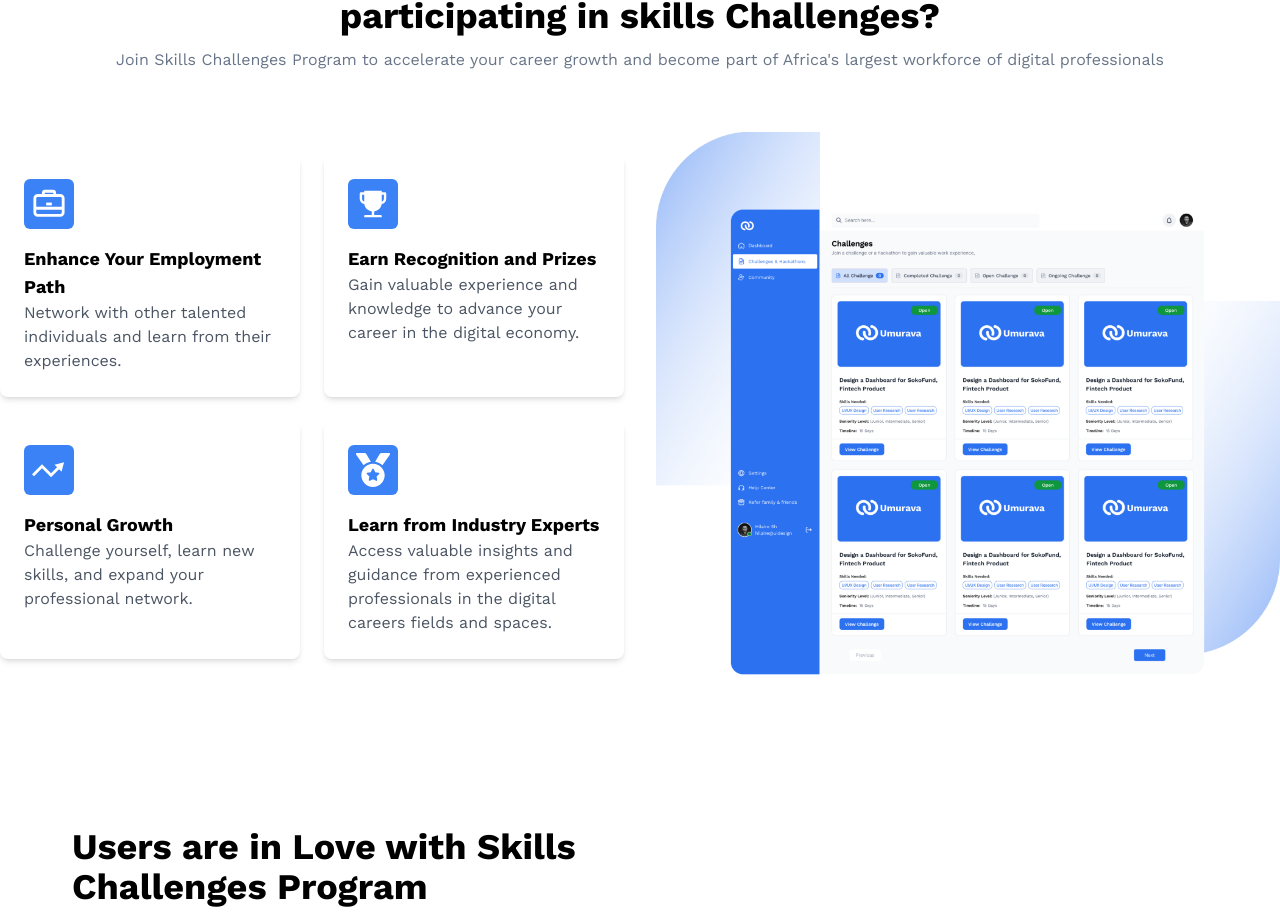
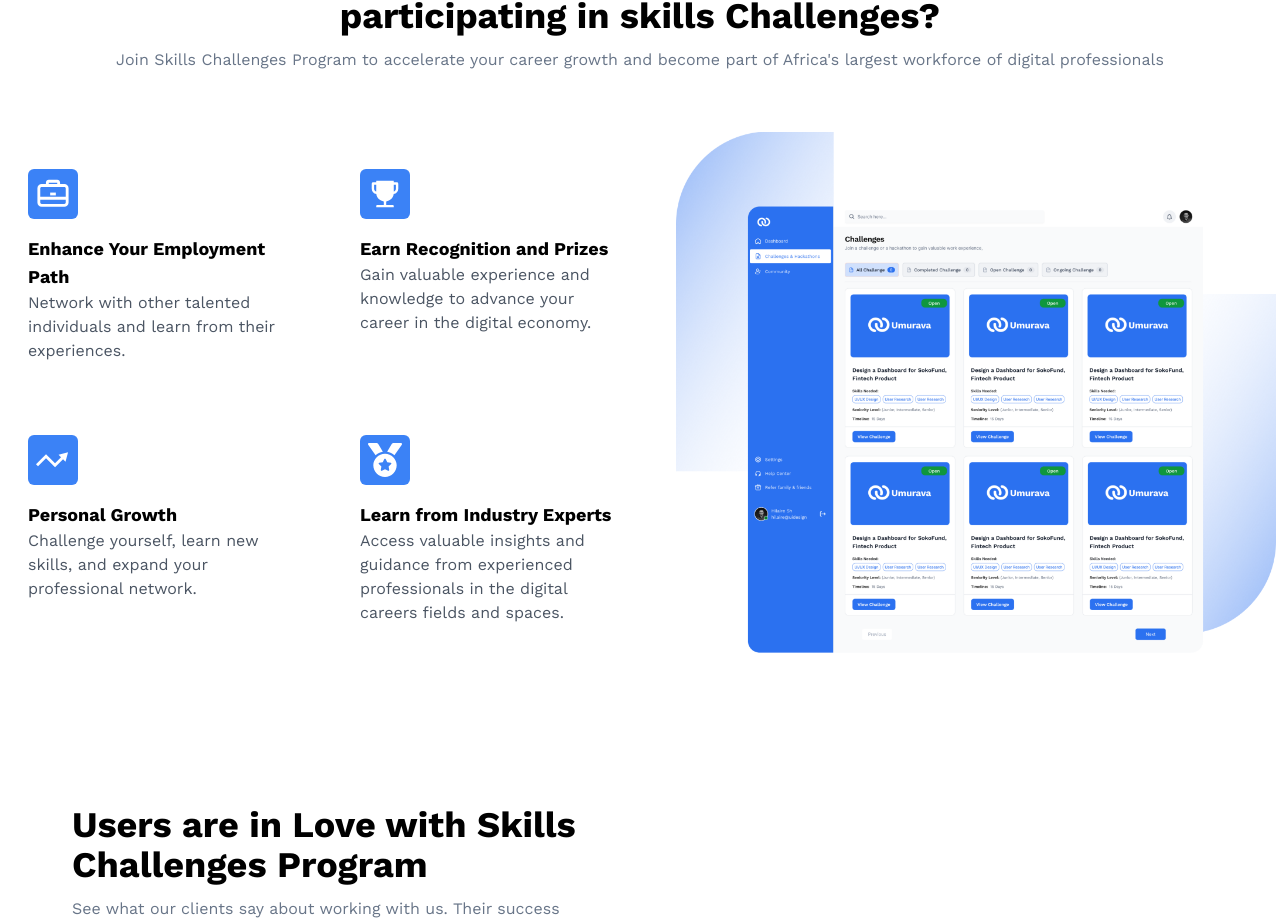
Before and after one commit to AbayoHJovin/Umurava, a Next.js app: page /landing in a window 1280 px wide. Shown: the part 3388-4310 px from the top of the page. Built offline with nearby package versions, Linux system fonts and the light colour scheme.

Commit message:
smalligs

```diff
--- a/src/app/landing/SkillsChallengeBenefits.tsx
+++ b/src/app/landing/SkillsChallengeBenefits.tsx
@@ -192,7 +192,7 @@ export default function SKillsChallengeBenefits() {
             {cardData.map((card) => (
               <div
                 key={card.id}
-                className="flex flex-col items-start gap-4 p-6 rounded-lg shadow-md hover:shadow-lg transition-shadow"
+                className="flex flex-col items-start gap-4 p-6 rounded-lg"
               >
                 {card.logo}
                 <div>
@@ -204,7 +204,7 @@ export default function SKillsChallengeBenefits() {
           </div>
 
           {/* Image (Hidden on smaller screens) */}
-          <div className="hidden lg:flex w-full lg:w-1/2 max-w-[800px]">
+          <div className="hidden lg:flex w-full lg:w-1/2 max-w-[600px]">
             <Image
               src={"/banner_image.png"}
               alt="challenges image"
```
